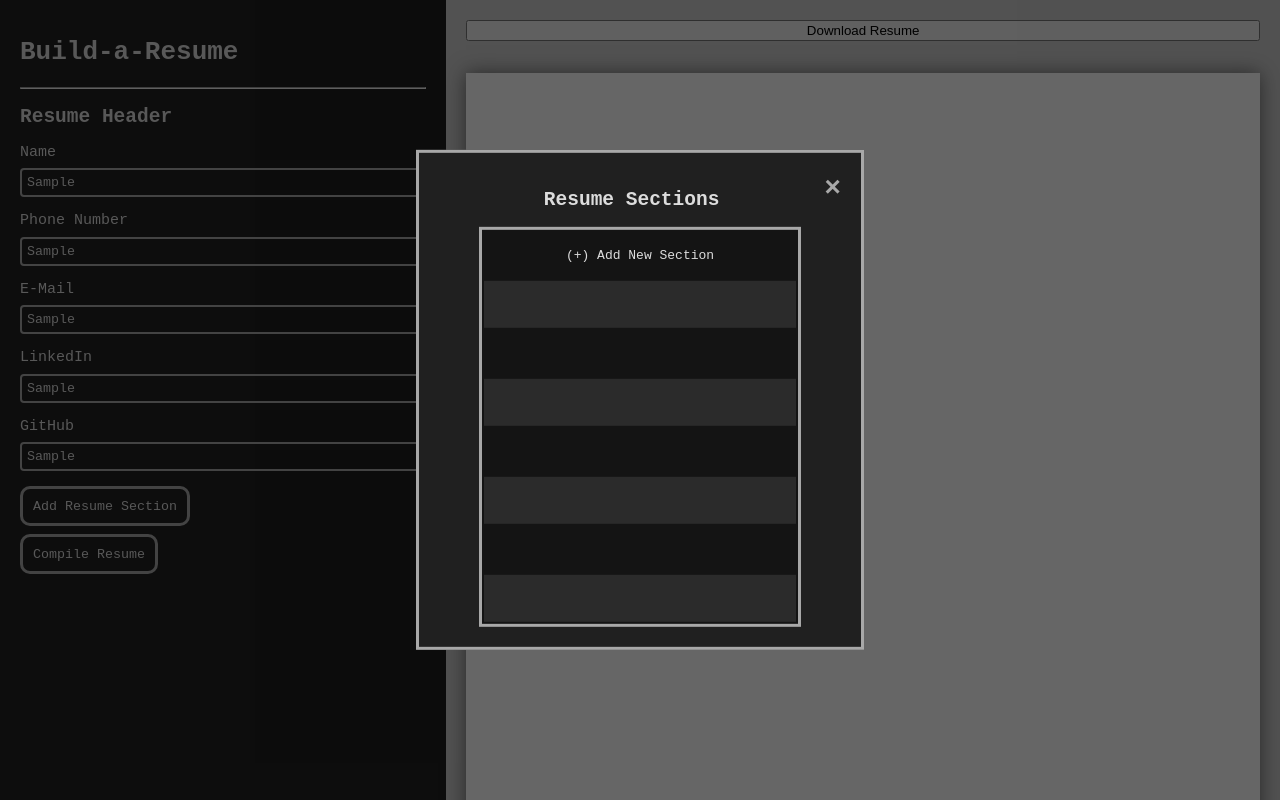
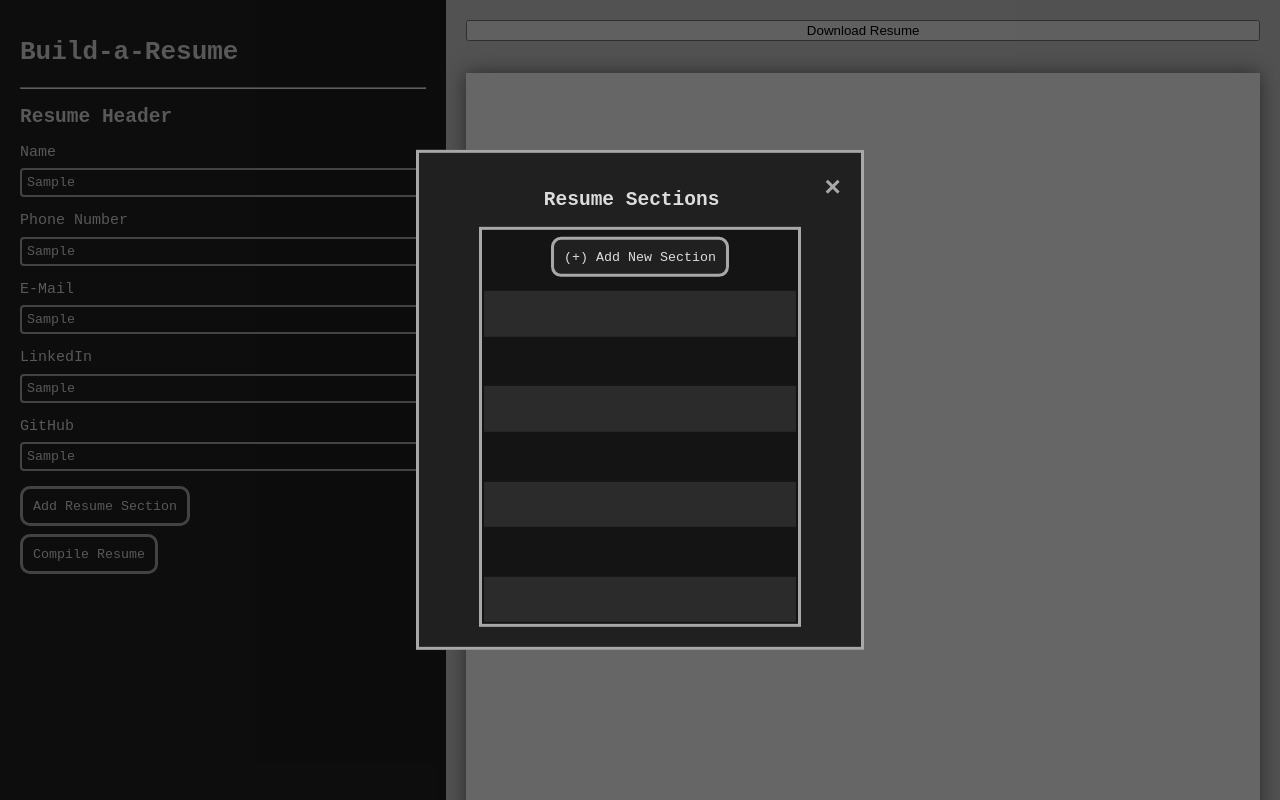
Before and after one commit to stelleron/resume-builder, a React (Vite) app in the folder frontend/: page / in a window 1280 px wide. Both pictures are taken after typing "Sample", "Sample", "Sample", "Sample", "Sample" into the empty fields and a click on the button "Add Resume Section". Shown: the top 800 px of the page. Built offline with nearby package versions, Linux system fonts and the light colour scheme.

Commit message:
Enabled adding sections

```diff
--- a/frontend/src/App.css
+++ b/frontend/src/App.css
@@ -159,6 +159,9 @@ hr {
   float: right;
   font-size: 28px;
   font-weight: bold;
+  -webkit-user-select: none; /* Safari */
+  -ms-user-select: none; /* IE 10 and IE 11 */
+  user-select: none; /* Standard syntax */
 }
 
 .close:hover,
@@ -209,8 +212,23 @@ table {
 
 tr, td {
   height: 40px;
+  font-size: 16px;
 }
 
 tr:nth-child(even) {
   background-color: #2b2b2b;
 }
+
+.new-section-button {
+  -webkit-user-select: none; /* Safari */
+  -ms-user-select: none; /* IE 10 and IE 11 */
+  user-select: none; /* Standard syntax */
+}
+
+.new-section-button:hover {
+  color:aliceblue;
+}
+
+.new-section-button:active {
+  color: #a8a8a8;
+}
--- a/frontend/src/SectionModal.jsx
+++ b/frontend/src/SectionModal.jsx
@@ -17,6 +17,18 @@ function SectionModal(props) {
         props.closeFunction()
     }
 
+    const addItem = function() {
+        for (let i = 0; i < sectionNames.length; i++) {
+            if (sectionNames[i] === "(+) Add New Section") {
+                let updatedSecNames = [...sectionNames];
+                updatedSecNames[i + 1] = "(+) Add New Section"
+                updatedSecNames[i] = "Fish"
+                setSectionNames(updatedSecNames)
+                return
+            }
+        }
+    }
+
     if (!props.show) {
         return (
             <>
@@ -33,13 +45,28 @@ function SectionModal(props) {
                     <h2>Resume Sections</h2>
                     <table>
                         {
-                            sectionNames.map((secName) => (
-                                <tr>
-                                    <td>
-                                        {secName}
-                                    </td>
-                                </tr>
-                            ))
+                            sectionNames.map((secName) => {
+                                if (secName === "(+) Add New Section") {
+                                    return (
+                                        <tr className="new-section-button">
+                                            <td>
+                                                <input type="button"
+                                                       value={secName}
+                                                       onClick={addItem}>
+                                                </input>
+                                            </td>
+                                        </tr>
+                                    )
+                                } else {
+                                    return (
+                                        <tr>
+                                            <td>
+                                                {secName}
+                                            </td>
+                                        </tr>
+                                    )
+                                }
+                            })
                         }
                     </table>
                 </div>
```
